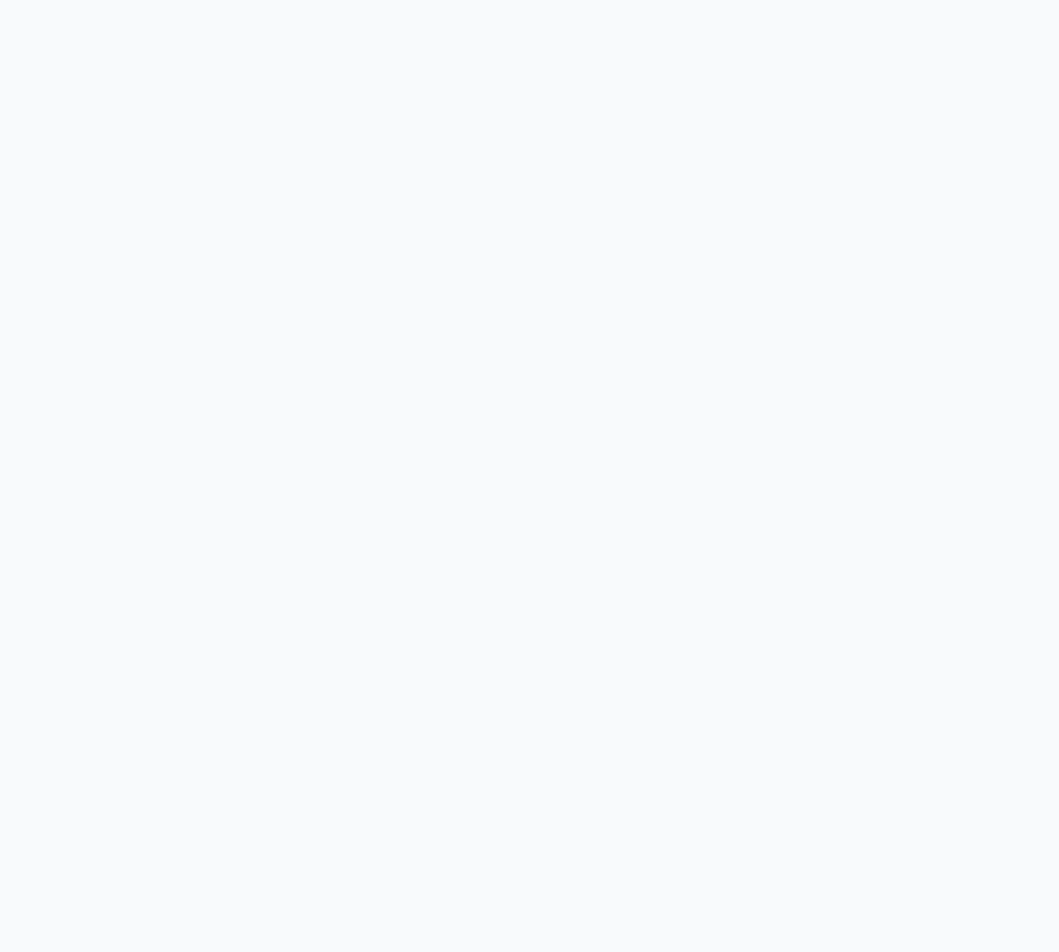
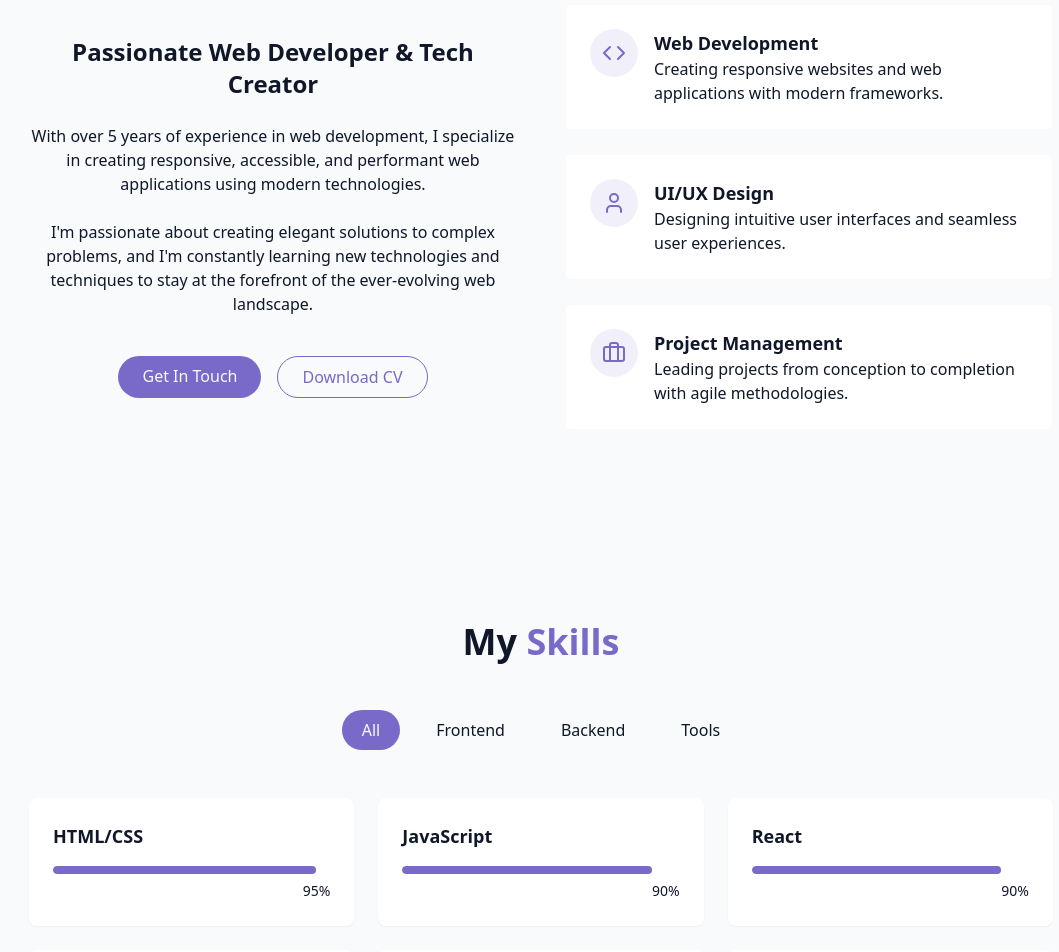
Before and after one commit to kxianggen/online-portfolio, a React (Vite) app: page / in a window 1280 px wide. Shown: the part 980-1932 px from the top of the page, without its empty margins (99-1158 px from the left). Before the commit the page ends 800 px from the top, so only its background shows below. Built offline with nearby package versions, Linux system fonts and the light colour scheme; the HTML template or start-up script is replaced by a standard one.

Commit message:
skills section added

```diff
--- a/src/Pages/Home.jsx
+++ b/src/Pages/Home.jsx
@@ -2,6 +2,8 @@
 import { ThemeToggle } from "../components/ThemeToggle";
 import { StarBackground } from "@/components/StarBackground";
 import { HeroSection } from "../components/HeroSection";
+import { AboutSection } from "../components/AboutSection";
+import { SkillsSection } from "../components/SkillsSection";
 
 export const Home = () => {
 
@@ -15,6 +17,9 @@
         <Navbar />
         {/* Main Content */}
         <HeroSection />
+        <AboutSection />
+        <SkillsSection />
+
         {/* Footer */}
 
 
--- /dev/null
+++ b/src/components/AboutSection.jsx
@@ -0,0 +1,95 @@
+import { Briefcase, Code, User } from "lucide-react";
+
+export const AboutSection = () => {
+  return (
+    <section id="about" className="py-24 px-4 relative">
+      {" "}
+      <div className="container mx-auto max-w-5xl">
+        <h2 className="text-3xl md:text-4xl font-bold mb-12 text-center">
+          About <span className="text-primary"> Me</span>
+        </h2>
+
+        <div className="grid grid-cols-1 md:grid-cols-2 gap-12 items-center">
+          <div className="space-y-6">
+            <h3 className="text-2xl font-semibold">
+              Passionate Web Developer & Tech Creator
+            </h3>
+
+            <p className="text-muted-foreground">
+              With over 5 years of experience in web development, I specialize
+              in creating responsive, accessible, and performant web
+              applications using modern technologies.
+            </p>
+
+            <p className="text-muted-foreground">
+              I'm passionate about creating elegant solutions to complex
+              problems, and I'm constantly learning new technologies and
+              techniques to stay at the forefront of the ever-evolving web
+              landscape.
+            </p>
+
+            <div className="flex flex-col sm:flex-row gap-4 pt-4 justify-center">
+              <a href="#contact" className="cosmic-button">
+                {" "}
+                Get In Touch
+              </a>
+
+              <a
+                href=""
+                className="px-6 py-2 rounded-full border border-primary text-primary hover:bg-primary/10 transition-colors duration-300"
+              >
+                Download CV
+              </a>
+            </div>
+          </div>
+
+          <div className="grid grid-cols-1 gap-6">
+            <div className="gradient-border p-6 card-hover">
+              <div className="flex items-start gap-4">
+                <div className="p-3 rounded-full bg-primary/10">
+                  <Code className="h-6 w-6 text-primary" />
+                </div>
+                <div className="text-left">
+                  <h4 className="font-semibold text-lg"> Web Development</h4>
+                  <p className="text-muted-foreground">
+                    Creating responsive websites and web applications with
+                    modern frameworks.
+                  </p>
+                </div>
+              </div>
+            </div>
+            <div className="gradient-border p-6 card-hover">
+              <div className="flex items-start gap-4">
+                <div className="p-3 rounded-full bg-primary/10">
+                  <User className="h-6 w-6 text-primary" />
+                </div>
+                <div className="text-left">
+                  <h4 className="font-semibold text-lg">UI/UX Design</h4>
+                  <p className="text-muted-foreground">
+                    Designing intuitive user interfaces and seamless user
+                    experiences.
+                  </p>
+                </div>
+              </div>
+            </div>
+            <div className="gradient-border p-6 card-hover">
+              <div className="flex items-start gap-4">
+                <div className="p-3 rounded-full bg-primary/10">
+                  <Briefcase className="h-6 w-6 text-primary" />
+                </div>
+
+                <div className="text-left">
+                  <h4 className="font-semibold text-lg">Project Management</h4>
+                  <p className="text-muted-foreground">
+                    Leading projects from conception to completion with agile
+                    methodologies.
+                  </p>
+                </div>
+              </div>
+            </div>
+          </div>
+        </div>
+      </div>
+    </section>
+  );
+};
--- /dev/null
+++ b/src/components/SkillsSection.jsx
@@ -0,0 +1,86 @@
+import { useState } from "react";
+import { cn } from "@/lib/utils";
+
+const skills = [
+  // Frontend
+  { name: "HTML/CSS", level: 95, category: "frontend" },
+  { name: "JavaScript", level: 90, category: "frontend" },
+  { name: "React", level: 90, category: "frontend" },
+  { name: "TypeScript", level: 85, category: "frontend" },
+  { name: "Tailwind CSS", level: 90, category: "frontend" },
+  { name: "Next.js", level: 80, category: "frontend" },
+
+  // Backend
+  { name: "Node.js", level: 80, category: "backend" },
+  { name: "Express", level: 75, category: "backend" },
+  { name: "MongoDB", level: 70, category: "backend" },
+  { name: "PostgreSQL", level: 65, category: "backend" },
+  { name: "GraphQL", level: 60, category: "backend" },
+
+  // Tools
+  { name: "Git/GitHub", level: 90, category: "tools" },
+  { name: "Docker", level: 70, category: "tools" },
+  { name: "Figma", level: 85, category: "tools" },
+  { name: "VS Code", level: 95, category: "tools" },
+];
+
+const categories = ["all", "frontend", "backend", "tools"];
+
+export const SkillsSection = () => {
+  const [activeCategory, setActiveCategory] = useState("all");
+
+  const filteredSkills = skills.filter(
+    (skill) => activeCategory === "all" || skill.category === activeCategory
+  );
+  return (
+    <section id="skills" className="py-24 px-4 relative bg-secondary/30">
+      <div className="container mx-auto max-w-5xl">
+        <h2 className="text-3xl md:text-4xl font-bold mb-12 text-center">
+          My <span className="text-primary"> Skills</span>
+        </h2>
+
+        <div className="flex flex-wrap justify-center gap-4 mb-12">
+          {categories.map((category, key) => (
+            <button
+              key={key}
+              onClick={() => setActiveCategory(category)}
+              className={cn(
+                "px-5 py-2 rounded-full transition-colors duration-300 capitalize",
+                activeCategory === category
+                  ? "bg-primary text-primary-foreground"
+                  : "bg-secondary/70 text-foreground hover:bd-secondary"
+              )}
+            >
+              {category}
+            </button>
+          ))}
+        </div>
+
+        <div className="grid grid-cols-1 sm:grid-cols-2 lg:grid-cols-3 gap-6">
+          {filteredSkills.map((skill, key) => (
+            <div
+              key={key}
+              className="bg-card p-6 rounded-lg shadow-xs card-hover"
+            >
+              <div className="text-left mb-4">
+                <h3 className="font-semibold text-lg"> {skill.name}</h3>
+              </div>
+              <div className="w-full bg-secondary/50 h-2 rounded-full overflow-hidden">
+                <div
+                  className="bg-primary h-2 rounded-full origin-left animate-[grow_1.5s_ease-out]"
+                  style={{ width: skill.level + "%" }}
+                />
+              </div>
+
+              <div className="text-right mt-1">
+                <span className="text-sm text-muted-foreground">
+                  {skill.level}%
+                </span>
+              </div>
+            </div>
+          ))}
+        </div>
+      </div>
+    </section>
+  );
+};
```
